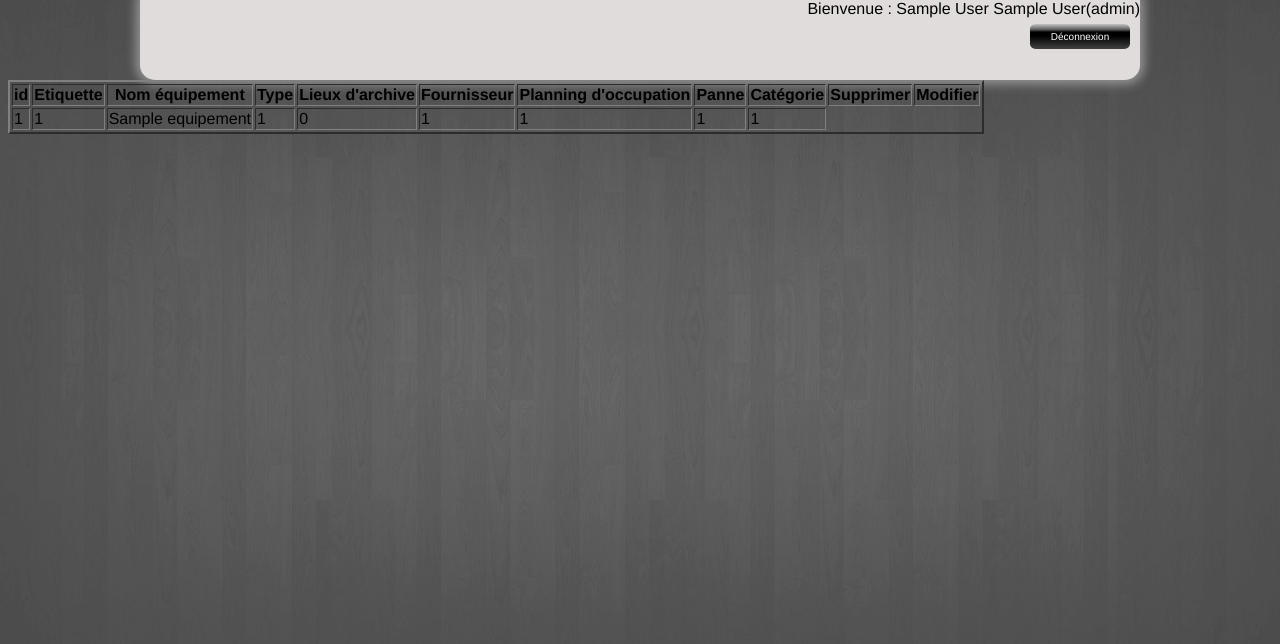
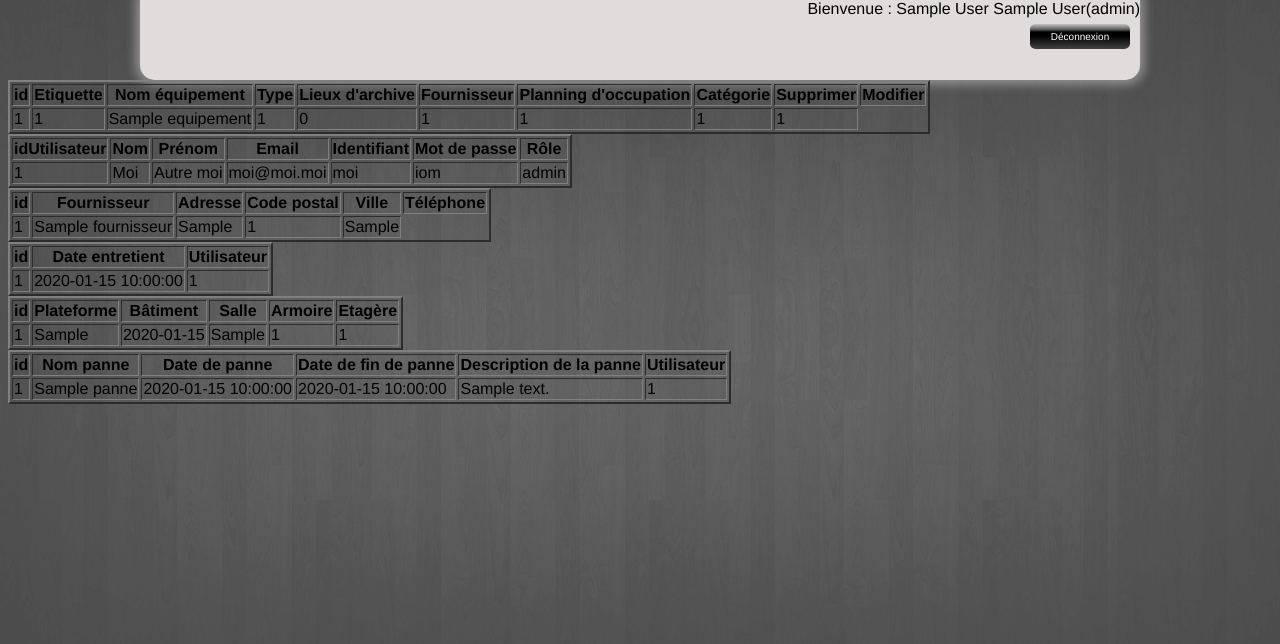
Before and after one commit to tiagfernandes/BDD, a PHP site: page / in a window 1280 px wide; the page is wider, and only the part inside the window is pictured. Shown: the top 644 px of that part. Run offline with PHP 8.4, Linux system fonts and the light colour scheme; the visitor is signed in with stand-in values (Sample User, id 1); data comes from the database, SQL or seed files in the repository; tables that the repository leaves empty hold one stand-in row (values such as "Sample post").

Commit message:
fonction

```diff
--- a/Site/fonctions.php
+++ b/Site/fonctions.php
@@ -27,8 +27,73 @@ function getAllEquipement(){
       return $result;
     }
     catch ( Exception $e ) {
-      die ("erreur dans la requete ".$e->getMessage());
+      die ("Erreur dans la requete ".$e->getMessage());
     }
 
 }
+
+function getAllFournisseur(){
+    global $pdo;
+    $query = 'SELECT * FROM fournisseur ';
+
+    try {
+      $result = $pdo->query($query)->fetchAll(PDO::FETCH_ASSOC);
+      return $result;
+    }
+    catch ( Exception $e ) {
+      die ("Erreur dans la requete ".$e->getMessage());
+    }
+}
+
+function getAllUtilisateur(){
+    global $pdo;
+    $query = 'SELECT * FROM utilisateur';
+
+    try {
+      $result = $pdo->query($query)->fetchAll(PDO::FETCH_ASSOC);
+      return $result;
+    }
+    catch ( Exception $e ) {
+      die ("Erreur dans la requete ".$e->getMessage());
+    }
+}
+
+function getAllEntretient(){
+    global $pdo;
+    $query = 'SELECT * FROM entretient';
+
+    try {
+      $result = $pdo->query($query)->fetchAll(PDO::FETCH_ASSOC);
+      return $result;
+    }
+    catch ( Exception $e ) {
+      die ("Erreur dans la requete ".$e->getMessage());
+    }
+}
+
+function getAllArchive(){
+    global $pdo;
+    $query = 'SELECT * FROM lieux_archive';
+
+    try {
+      $result = $pdo->query($query)->fetchAll(PDO::FETCH_ASSOC);
+      return $result;
+    }
+    catch ( Exception $e ) {
+      die ("Erreur dans la requete ".$e->getMessage());
+    }
+}
+
+function getAllPanne(){
+    global $pdo;
+    $query = 'SELECT * FROM Panne';
+
+    try {
+      $result = $pdo->query($query)->fetchAll(PDO::FETCH_ASSOC);
+      return $result;
+    }
+    catch ( Exception $e ) {
+      die ("Erreur dans la requete ".$e->getMessage());
+    }
+}
 ?>
--- a/Site/index.php
+++ b/Site/index.php
@@ -4,6 +4,11 @@
      session_start ();
 
     $listeEquipement = getAllEquipement($pdo);
+    $listeFournisseur = getAllFournisseur($pdo);
+    $listeUtilisateur = getAllUtilisateur($pdo);
+    $listeEntretient = getAllEntretient($pdo);
+    $listeArchive = getAllArchive($pdo);
+    $listePanne = getAllPanne($pdo);
 ?>
 
 <!doctype html>
@@ -42,11 +47,9 @@
           <th>Lieux d'archive</th>
           <th>Fournisseur</th>
           <th>Planning d'occupation</th>
-          <th>Panne</th>
           <th>Catégorie</th>
           <th>Supprimer</th>
           <th>Modifier</th>
-
 
         <?php foreach ($listeEquipement as $cle=>$valeur): ?>
             <tr>
@@ -57,5 +60,92 @@
          <?php endforeach; ?>
         </table>
 
+
+        <table border=2>
+          <th>idUtilisateur</th>
+          <th>Nom</th>
+          <th>Prénom</th>
+          <th>Email</th>
+          <th>Identifiant</th>
+          <th>Mot de passe</th>
+          <th>Rôle</th>
+
+        <?php foreach ($listeUtilisateur as $cle=>$valeur): ?>
+            <tr>
+            <?php foreach ($valeur as $val): ?>
+                <td><?= htmlentities($val) ?></td>
+            <?php endforeach; ?>
+
+         <?php endforeach; ?>
+        </table>
+
+
+        <table border=2>
+          <th>id</th>
+          <th>Fournisseur</th>
+          <th>Adresse</th>
+          <th>Code postal</th>
+          <th>Ville</th>
+          <th>Téléphone</th>
+
+        <?php foreach ($listeFournisseur as $cle=>$valeur): ?>
+            <tr>
+            <?php foreach ($valeur as $val): ?>
+                <td><?= htmlentities($val) ?></td>
+            <?php endforeach; ?>
+
+         <?php endforeach; ?>
+        </table>
+
+
+        <table border=2>
+          <th>id</th>
+          <th>Date entretient</th>
+          <th>Utilisateur</th>
+
+        <?php foreach ($listeEntretient as $cle=>$valeur): ?>
+            <tr>
+            <?php foreach ($valeur as $val): ?>
+                <td><?= htmlentities($val) ?></td>
+            <?php endforeach; ?>
+
+         <?php endforeach; ?>
+        </table>
+
+
+        <table border=2>
+          <th>id</th>
+          <th>Plateforme</th>
+          <th>Bâtiment</th>
+          <th>Salle</th>
+          <th>Armoire</th>
+          <th>Etagère</th>
+
+        <?php foreach ($listeArchive as $cle=>$valeur): ?>
+            <tr>
+            <?php foreach ($valeur as $val): ?>
+                <td><?= htmlentities($val) ?></td>
+            <?php endforeach; ?>
+
+         <?php endforeach; ?>
+        </table>
+
+
+        <table border=2>
+          <th>id</th>
+          <th>Nom panne</th>
+          <th>Date de panne</th>
+          <th>Date de fin de panne</th>
+          <th>Description de la panne</th>
+          <th>Utilisateur</th>
+
+        <?php foreach ($listePanne as $cle=>$valeur): ?>
+            <tr>
+            <?php foreach ($valeur as $val): ?>
+                <td><?= htmlentities($val) ?></td>
+            <?php endforeach; ?>
+
+         <?php endforeach; ?>
+        </table>
    </body>
 </html>
```
